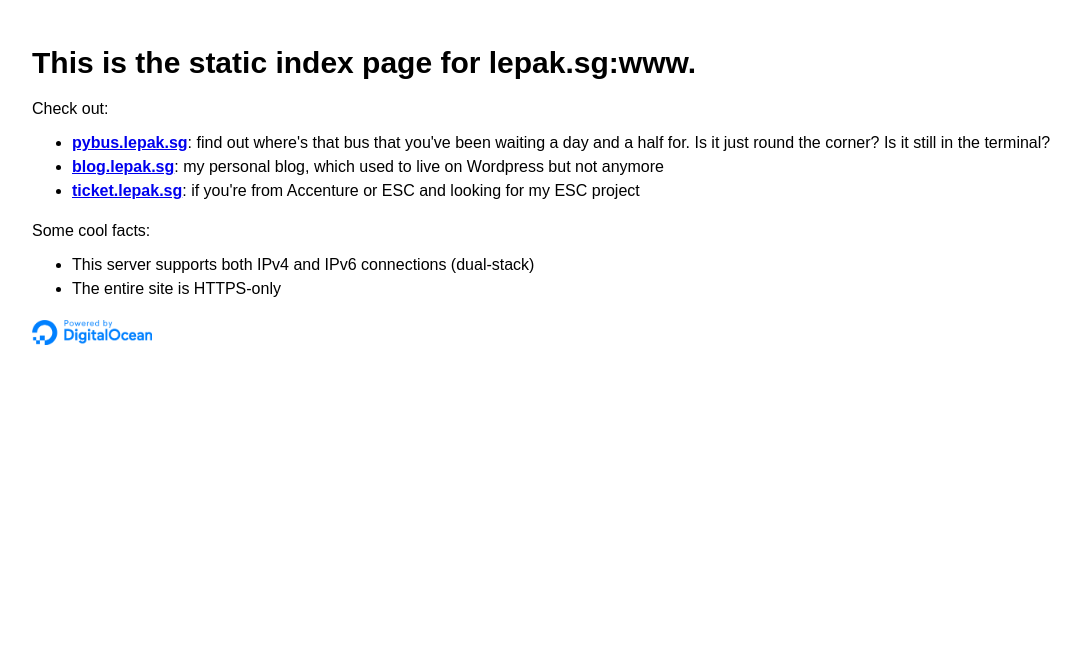
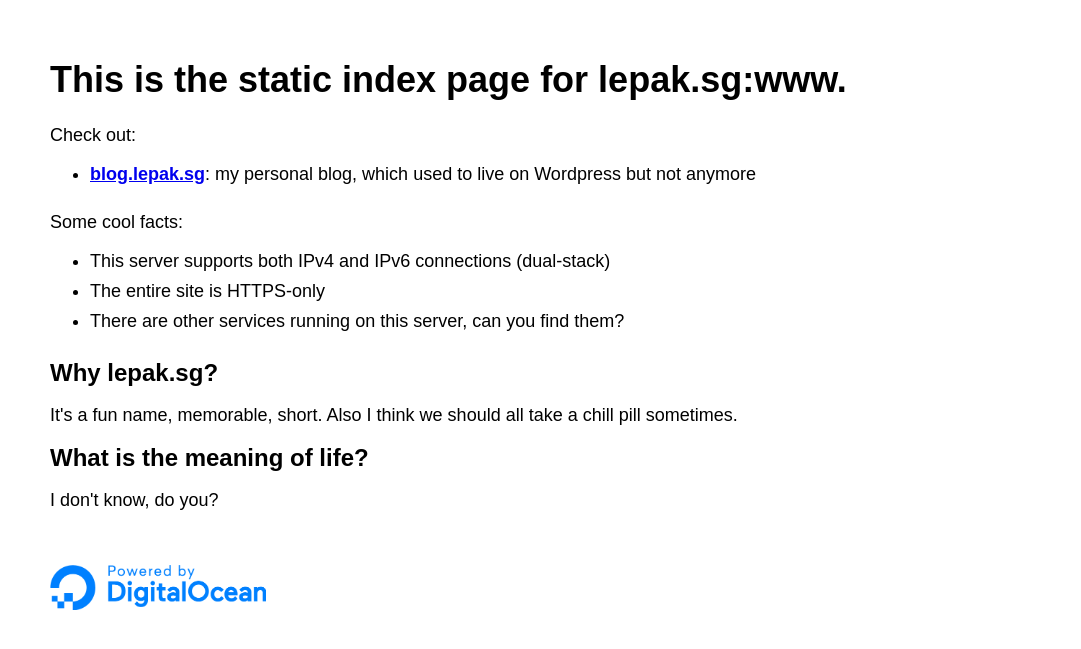
Before and after one commit to nik0sc/nik0sc.github.io, a plain HTML site: page index.html in a window 1280 px wide. Shown: the whole page, without its empty margins (12-1093 px from the left). Drawn offline with Linux system fonts and the light colour scheme.

Commit message:
remove old services

```diff
--- a/index.html
+++ b/index.html
@@ -6,19 +6,28 @@
     <style>
         body
         {
-          padding: 18px 36px;
+          padding: 1.5em 3em;
           font-family: Arial, Helvetica;
+	  font-size: 18px;
         }
 
         h1
         {
-          font-size: 30px;
+          font-size: 36px;
           font-weight: bold;
+	  margin: 0.66em 0em;
         }
+
+	h2
+	{
+	  font-size: 24px;
+	  font-weight: bold;
+	  margin: 0.66em 0em;
+	}
 
         li
         {
-          padding-bottom: 6px;
+          padding-bottom: 0.5em;
         }
 
         .app-link
@@ -28,7 +37,8 @@
 
         .do-badge
         {
-          width: 120px;
+	  padding: 2em 0em;
+          width: 12em;
         }
     </style>
 </head>
@@ -36,9 +46,7 @@
     <h1>This is the static index page for lepak.sg:www.</h1>
     <p>Check out:</p>
 	<ul>
-		<li><a class="app-link" href="//pybus.lepak.sg">pybus.lepak.sg</a>: find out where's that bus that you've been waiting a day and a half for. Is it just round the corner? Is it still in the terminal?</li>
 		<li><a class="app-link" href="//blog.lepak.sg">blog.lepak.sg</a>: my personal blog, which used to live on Wordpress but not anymore</li>
-		<li><a class="app-link" href="//ticket.lepak.sg">ticket.lepak.sg</a>: if you're from Accenture or ESC and looking for my ESC project</li>
 	</ul>
 
 <div>
@@ -46,7 +54,12 @@
 <ul>
     <li>This server supports both IPv4 and IPv6 connections (dual-stack)</li>
     <li>The entire site is HTTPS-only</li>
+    <li>There are other services running on this server, can you find them?</li>
 </ul>
 </div>
+<h2>Why lepak.sg?</h2>
+<p>It's a fun name, memorable, short. Also I think we should all take a chill pill sometimes.</p>
+<h2>What is the meaning of life?</h2>
+<p>I don't know, do you?</p>
 <img class="do-badge" src="DO_Powered_by_Badge_blue.png"/>
 </body></html>
```
